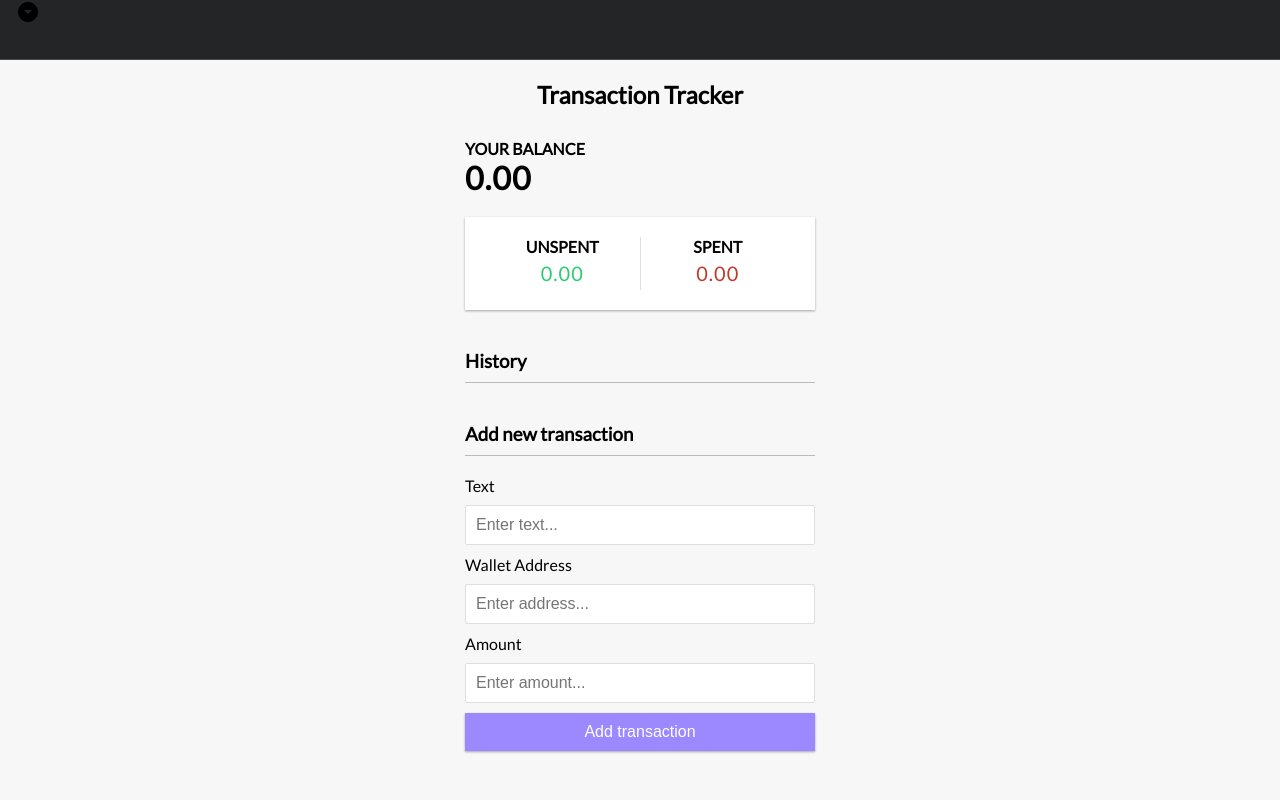
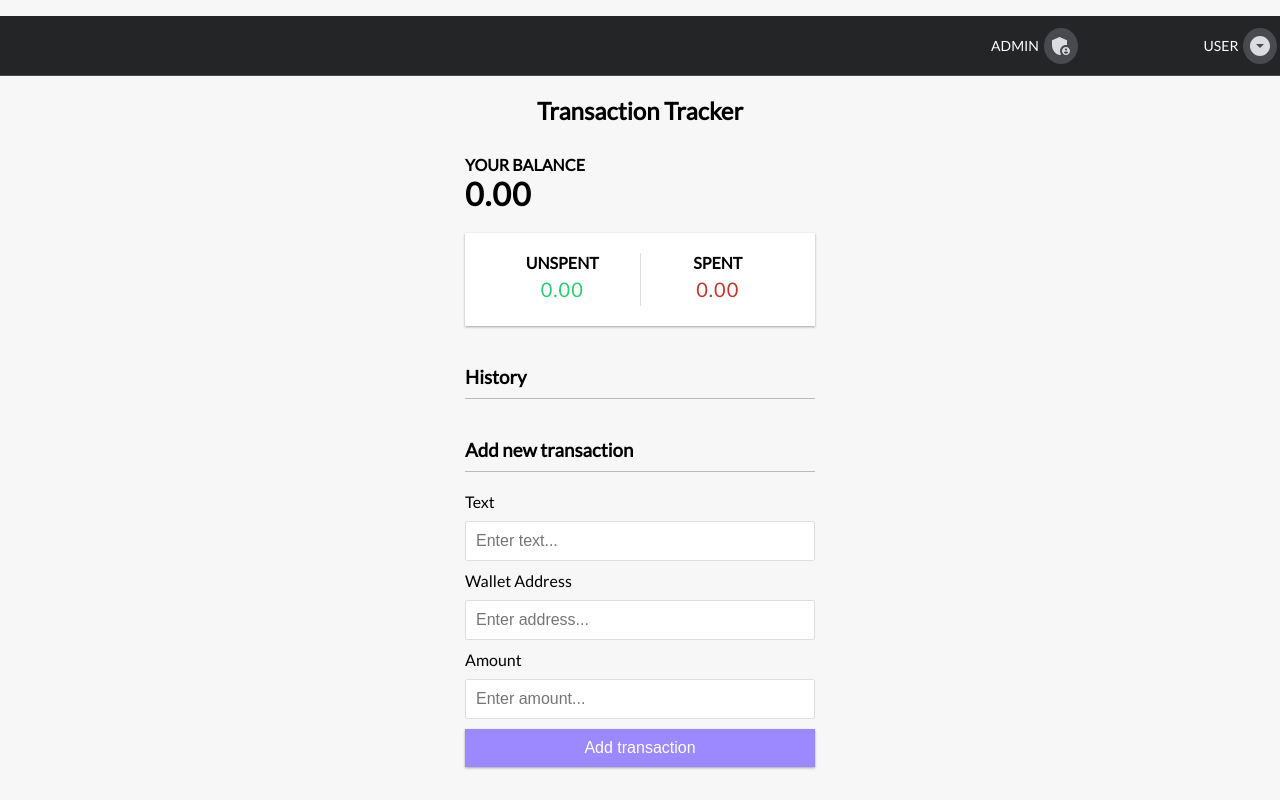
Before and after one commit to ziw224/oracle-transaction-tracker, a React (Create React App) app: page / in a window 1280 px wide. Built offline with nearby package versions, Linux system fonts and the light colour scheme.

Commit message:
git commit -m navbar functionalities

```diff
--- a/src/components/homeComponents/navbar/Navbar.js
+++ b/src/components/homeComponents/navbar/Navbar.js
@@ -1,22 +1,42 @@
 import React, { useState } from "react";
-import ArrowDropDownCircleIcon from "@mui/icons-material/ArrowDropDownCircle";
 import "./navbar.css";
+
 export const Navbar = (props) => {
   const [open, setOpen] = useState(false);
 
+  const handleIconClick = (iconType) => {
+    if (iconType === "admin") {
+      // Handle admin icon click and navigate to the admin page
+      window.location.href = "/admin";
+    } else {
+      // Handle dropdown of users list
+      setOpen(!open);
+    }
+  };
+
   return (
-    <div className="navbar">
-        <div className="nav-item">
-          <ArrowDropDownCircleIcon
-            href="#"
-            className="icon-button"
-            onClick={() => setOpen(!open)}
-          >
-            {" "}
-            {props.icon}
-          </ArrowDropDownCircleIcon>
-        </div>
-      {open && props.children}
-    </div>
+    <nav className="navbar">
+      <ul className="navbar-nav">
+        <li className="nav-item">
+          {props.icons.map((icon, index) => (
+            <div key={index} className="icon-container">
+              {icon.type === "admin" && (
+                <span className="icon-text">ADMIN</span>
+              )}
+              {icon.type === "user-list" && (
+                <span className="icon-text">USER</span>
+              )}
+              <a
+                className="icon-button"
+                onClick={() => handleIconClick(icon.type)}
+              >
+                {icon.icon}
+              </a>
+            </div>
+          ))}
+          {open && props.children}
+        </li>
+      </ul>
+    </nav>
   );
 };
--- a/src/components/homeComponents/navbar/navbar.css
+++ b/src/components/homeComponents/navbar/navbar.css
@@ -5,48 +5,65 @@
   border-bottom: var(--border);
 }
 
-  /* <ul>
+/* <ul> */
 .navbar-nav {
   max-width: 100%;
   height: 100%;
   display: flex;
   justify-content: flex-end;
-  } */
+}
+
+a {
+  color: var(--text-color);
+  text-decoration: none;
+}
 
 /* <li> */
-  /* .nav-item {
+.nav-item {
   width: calc(var(--nav-size) * 0.8);
   display: flex;
   align-items: center;
   justify-content: center;
-  } */
+}
 
 /* Icon Button */
-  /* .icon-button {
-    --button-size: calc(var(--nav-size) * 0.5);
+.icon-button {
+  --button-size: calc(var(--nav-size) * 0.6);
   width: var(--button-size);
   height: var(--button-size);
   background-color: #484a4d;
   border-radius: 50%;
   padding: 5px;
-    margin: 2px;
+  margin: 5px;
   display: flex;
   align-items: center;
   justify-content: center;
-    transition: filter 300ms;
-  } */
+  transition: filter 100ms;
+}
 
-  /* .icon-button:hover {
+.icon-button:hover {
   filter: brightness(1.2);
-  } */
+}
 
+.icon-container {
+  width: calc(var(--nav-size) * 0.1);
+  display: flex;
+  align-items: center;
+  justify-content: center;
+  margin-right:200px;
+}
 
-  /* Dropdown Menu
+.icon-text {
+  font-size: 14px;
+  color: white;
+}
+
+/* Dropdown Menu */
 
 .dropdown {
   position: absolute;
   top: 58px;
-    width: 300px;
+  width: 200px;
   transform: translateX(-45%);
   background-color: var(--bg);
   border: var(--border);
@@ -65,14 +82,13 @@
   display: flex;
   align-items: center;
   border-radius: var(--border-radius);
-    transition: background var(--speed);
+  transition: var(--speed);
   padding: 0.5rem;
 }
 
 .menu-item .icon-button {
   margin-right: 0.5rem;
 }
-
 
 .menu-item .icon-button:hover {
   filter: none;
@@ -81,8 +97,3 @@
 .menu-item:hover {
   background-color: #525357;
 }
-
-  .icon-right {
-    margin-left: auto;
-  }
-   */
```
Lines whose indentation alone changed are shown as unchanged.
